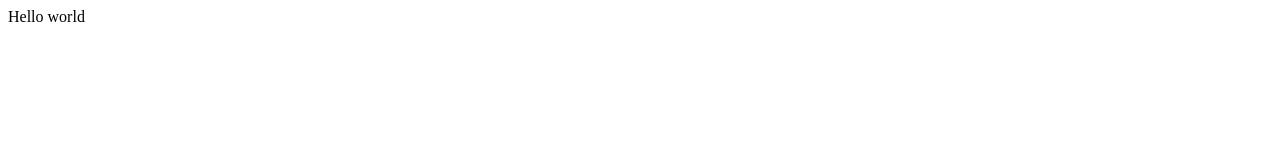
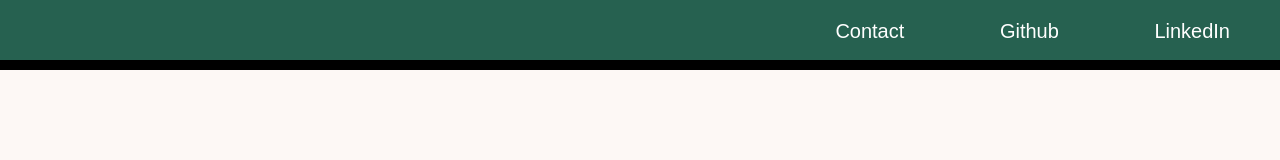
Before and after one commit to humesandrew/sharpen, a plain HTML site: page miniproj1/index.html in a window 1280 px wide. Drawn offline with Linux system fonts and the light colour scheme.

Commit message:
addnavbar

```diff
--- /dev/null
+++ b/miniproj1/css/style.css
@@ -0,0 +1,35 @@
+
+
+body {
+    position: relative;
+    font-family: "Goudy Bookletter 1911", sans-serif;
+    font-size: 20px;
+    background-color: #FDF8F5;
+    color: #4F4846;
+  }
+
+
+header {
+    background-color: #266150;
+    display: block;
+    text-align: right;
+    height: 60px;
+    width: 100%;
+    position: fixed;
+    top: 0;
+    left: 0;
+    border-bottom: 10px solid black;
+}
+
+ul {
+    display: inline-block;
+    margin: 20px auto;
+    margin-right: 50px;
+    color: white;
+    text-decoration: none;
+}
+
+a {
+    text-decoration: none;
+    color: white;
+}
--- a/miniproj1/index.html
+++ b/miniproj1/index.html
@@ -1,12 +1,33 @@
 <!DOCTYPE html>
 <html lang="en">
-<head>
-    <meta charset="UTF-8">
-    <meta http-equiv="X-UA-Compatible" content="IE=edge">
-    <meta name="viewport" content="width=device-width, initial-scale=1.0">
+  <head>
+    <meta charset="UTF-8" />
+    <meta http-equiv="X-UA-Compatible" content="IE=edge" />
+    <meta name="viewport" content="width=device-width, initial-scale=1.0" />
+    <link rel="stylesheet" href="./css/style.css" />
     <title>Document</title>
-</head>
-<body>
-    Hello world
-</body>
+  </head>
+  <body>
+    <header>
+
+      <nav>
+        <ul>
+         <a href="mailto:humes.andrew@gmail.com">Contact</a>
+        </ul>
+        <ul>
+          <a href="https://github.com/humesandrew/" rel="noopener" target="_blank">Github</a>
+          <!-- im using rel="noopener"(forsecurity) and target_"blank"(open in new tab), this is best practice  -->
+        </ul>
+        <ul>
+          <a href="https://www.linkedin.com/in/andy-humes-72075559/" rel="noopener" target="_blank">LinkedIn</a>
+        </ul>
+      </nav>
+    </header>
+
+
+    <section>Hi Im andy</section>
+
+
+    <section>Section 2</section>
+  </body>
 </html>
```
